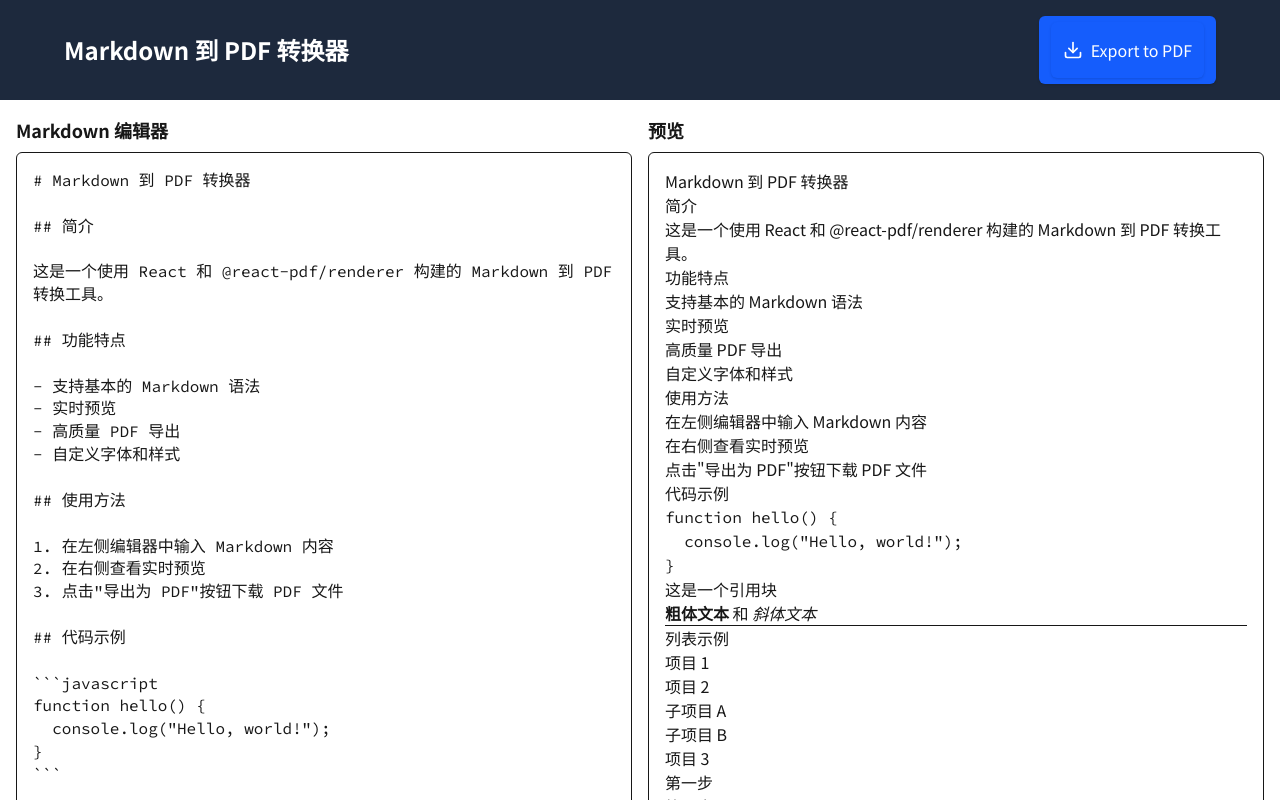
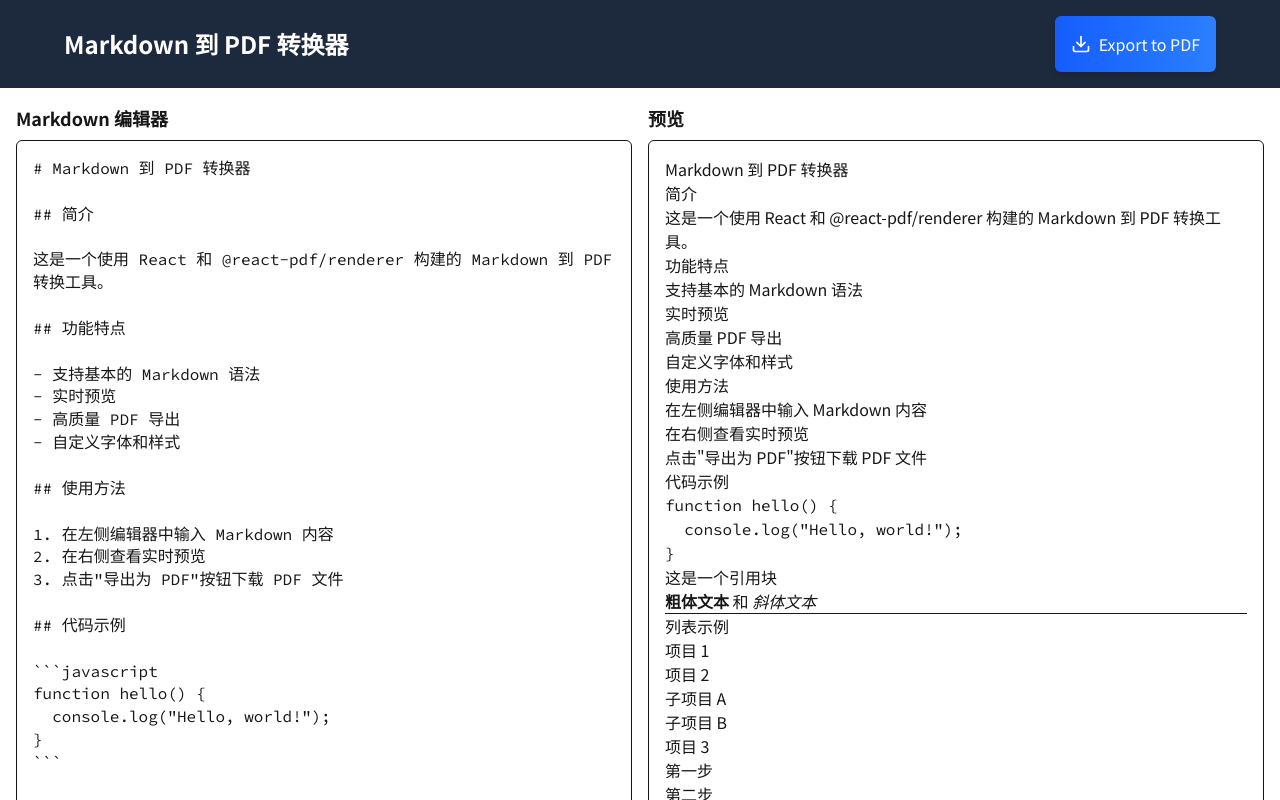
Before and after one commit to YYvanYang/markdown-to-pdf, a Next.js app: page / in a window 1280 px wide. Shown: the top 800 px of the page. Built offline with nearby package versions, Linux system fonts and the light colour scheme.

Commit message:
update button

```diff
--- a/app/page.tsx
+++ b/app/page.tsx
@@ -104,7 +104,7 @@ function hello() {
           <div className="w-auto">
             <PdfDownloadButton
               fileName="markdown-document.pdf"
-              className="w-auto h-auto py-1.5 px-3 text-sm bg-blue-600 hover:bg-blue-700 text-white rounded-md shadow-sm"
+              className="w-auto"
             />
           </div>
         </div>
--- a/components/pdf-download-button.tsx
+++ b/components/pdf-download-button.tsx
@@ -11,7 +11,7 @@ const WkhtmltopdfGenerator = dynamic(() => import('./wkhtmltopdf-generator'), {
   loading: () => (
     <Button
       size="lg"
-      className="w-full h-12 md:h-14 text-base flex items-center justify-center"
+      className="w-full h-12 md:h-14 text-base flex items-center justify-center bg-gradient-to-r from-blue-500 to-blue-400 opacity-80 cursor-not-allowed shadow-md"
       disabled
     >
       <svg className="animate-spin -ml-1 mr-3 h-5 w-5 text-white" xmlns="http://www.w3.org/2000/svg" fill="none" viewBox="0 0 24 24">
@@ -44,7 +44,7 @@ export function PdfDownloadButton({
     return (
       <Button
         size="lg"
-        className={`w-full h-12 md:h-14 text-base flex items-center justify-center ${className}`}
+        className={`w-full h-12 md:h-14 text-base flex items-center justify-center bg-gradient-to-r from-blue-500 to-blue-400 opacity-80 cursor-not-allowed shadow-md ${className}`}
         disabled
       >
         <svg className="animate-spin -ml-1 mr-3 h-5 w-5 text-white" xmlns="http://www.w3.org/2000/svg" fill="none" viewBox="0 0 24 24">
@@ -61,9 +61,13 @@ export function PdfDownloadButton({
     return (
       <Button
         size="lg"
-        className={`w-full h-12 md:h-14 text-base ${className}`}
+        className={`w-full h-12 md:h-14 text-base flex items-center justify-center bg-gradient-to-r from-gray-400 to-gray-300 cursor-not-allowed shadow-md ${className}`}
         disabled
       >
+        <svg xmlns="http://www.w3.org/2000/svg" width="20" height="20" viewBox="0 0 24 24" fill="none" stroke="currentColor" strokeWidth="2" strokeLinecap="round" strokeLinejoin="round" className="mr-2">
+          <path d="M13 2H6a2 2 0 0 0-2 2v16a2 2 0 0 0 2 2h12a2 2 0 0 0 2-2V9z"></path>
+          <polyline points="13 2 13 9 20 9"></polyline>
+        </svg>
         请先添加内容
       </Button>
     );
--- a/components/wkhtmltopdf-generator.tsx
+++ b/components/wkhtmltopdf-generator.tsx
@@ -259,7 +259,7 @@ export default function WkhtmltopdfGenerator({
     <Button
       onClick={generatePdf}
       disabled={isGenerating}
-      className={`w-full h-12 md:h-14 text-base flex items-center justify-center ${className}`}
+      className={`w-full h-12 md:h-14 text-base flex items-center justify-center transition-all duration-300 bg-gradient-to-r from-blue-600 to-blue-500 hover:from-blue-700 hover:to-blue-600 focus:ring-2 focus:ring-blue-300 focus:ring-opacity-50 shadow-md hover:shadow-lg ${className}`}
     >
       {isGenerating ? (
         <span style={{ display: 'flex', alignItems: 'center' }}>
```
